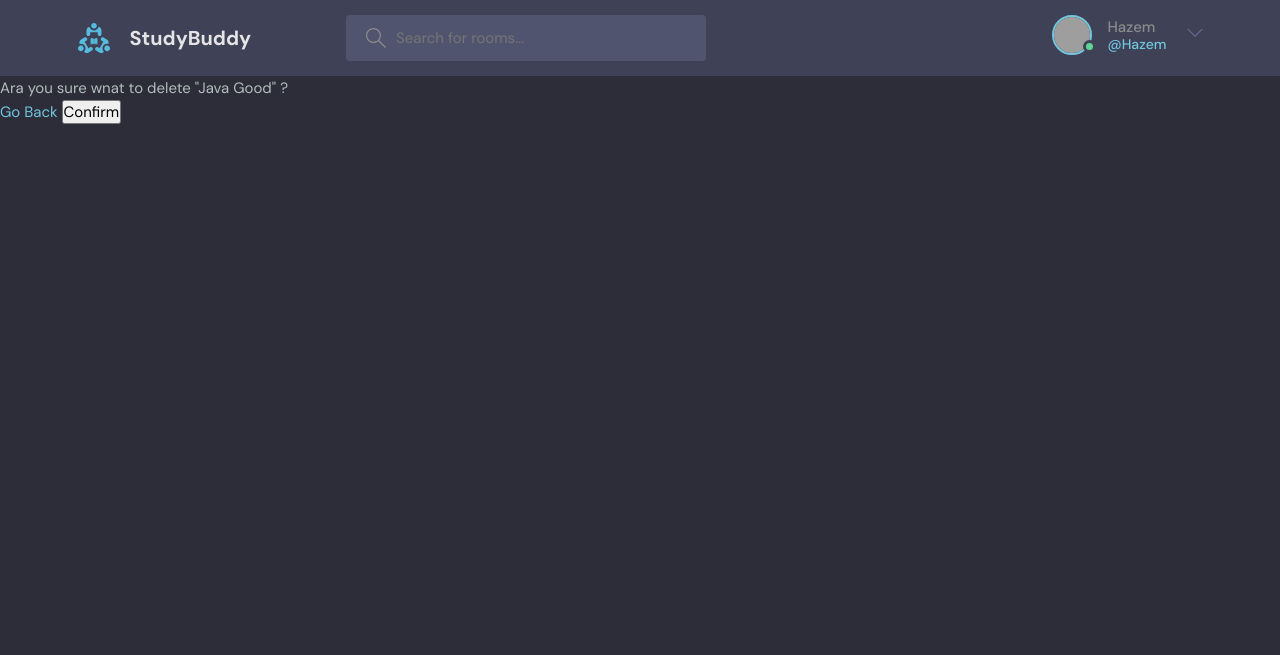
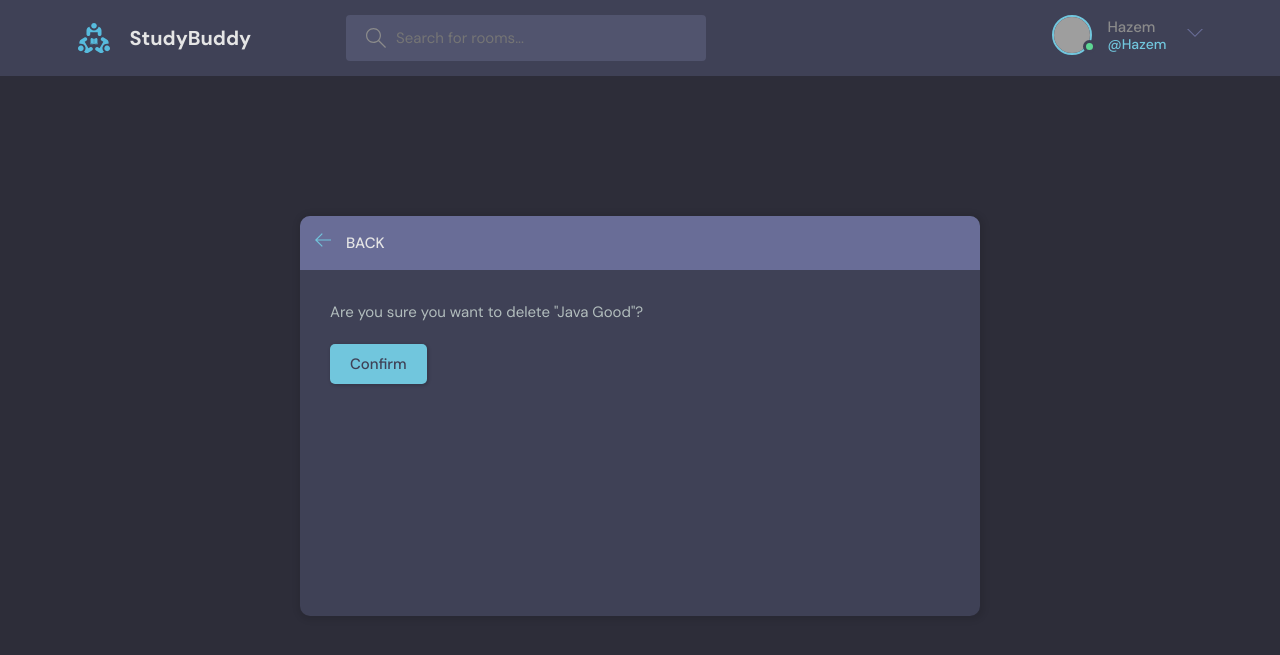
Before and after one commit to HazemHamdy7/study_buddy, a Django app: page /delete-room/18/ in a window 1280 px wide. Shown: the top 655 px of the page. Run offline with Django 4.2, Linux system fonts and the light colour scheme; a user stored in the database is signed in; data comes from the database, SQL or seed files in the repository; both versions use the stored data as it was after the commit; grey boxes are pictures that could not be loaded.

Commit message:
delete section

```diff
--- a/base/templates/base/delete.html
+++ b/base/templates/base/delete.html
@@ -1,12 +1,36 @@
-{% extends 'main.html' %}
+{% extends 'main.html' %} {% block content %}
+<main class="delete-item layout">
+    <div class="container">
+        <div class="layout__box">
+            <div class="layout__boxHeader">
+                <div class="layout__boxTitle">
+                    <a href="{{request.META.HTTP_PEFERER}}">
+                        <svg version="1.1" xmlns="http://www.w3.org/2000/svg" width="32" height="32"
+                            viewBox="0 0 32 32">
+                            <title>arrow-left</title>
+                            <path
+                                d="M13.723 2.286l-13.723 13.714 13.719 13.714 1.616-1.611-10.96-10.96h27.625v-2.286h-27.625l10.965-10.965-1.616-1.607z">
+                            </path>
+                        </svg>
+                    </a>
+                    <h3>Back</h3>
+                </div>
+            </div>
+            <div class="layout__body">
+                <form class="form" action="" method="POST">
+                    {% csrf_token %}
+                    <div class="form__group">
+                        <p>Are you sure you want to delete "{{obj}}"?</p>
+                    </div>
 
-{% block content %}
-<form method="POST" action="">
-    {% csrf_token %}
-    <p>Ara you sure wnat to delete "{{obj}}" ?</p>
-    <a href="{{request.META.HTTP_PEFERER}}"> Go Back</a>
-    <input type="submit" value="Confirm" />
+                    <div class="for__group">
+                        <input class="btn btn--main" type="submit" value="Confirm" />
+                    </div>
 
-</form>
-
+                </form>
+            </div>
+        </div>
+    </div>
+</main>
+<!-- <script src="script.js"></script> -->
 {% endblock content %}
--- a/base/templates/base/profile.html
+++ b/base/templates/base/profile.html
@@ -34,7 +34,7 @@
 
       <div class="roomList__header">
         <div>
-            <h2>Study Rooms Hosted by dennis_ivy</a>
+          <h2>Study Rooms Hosted by {{user.username}}</a>
           </h2>
         </div>
       </div>
```
Also changed, not shown: base/templates/base/activitiy_component.html (+5 -16 lines), base/templates/base/delete_old.html (added, +12 -0 lines), base/templates/base/room.html (+22 -63 lines), db.sqlite3. Lines whose indentation alone changed are shown as unchanged.
